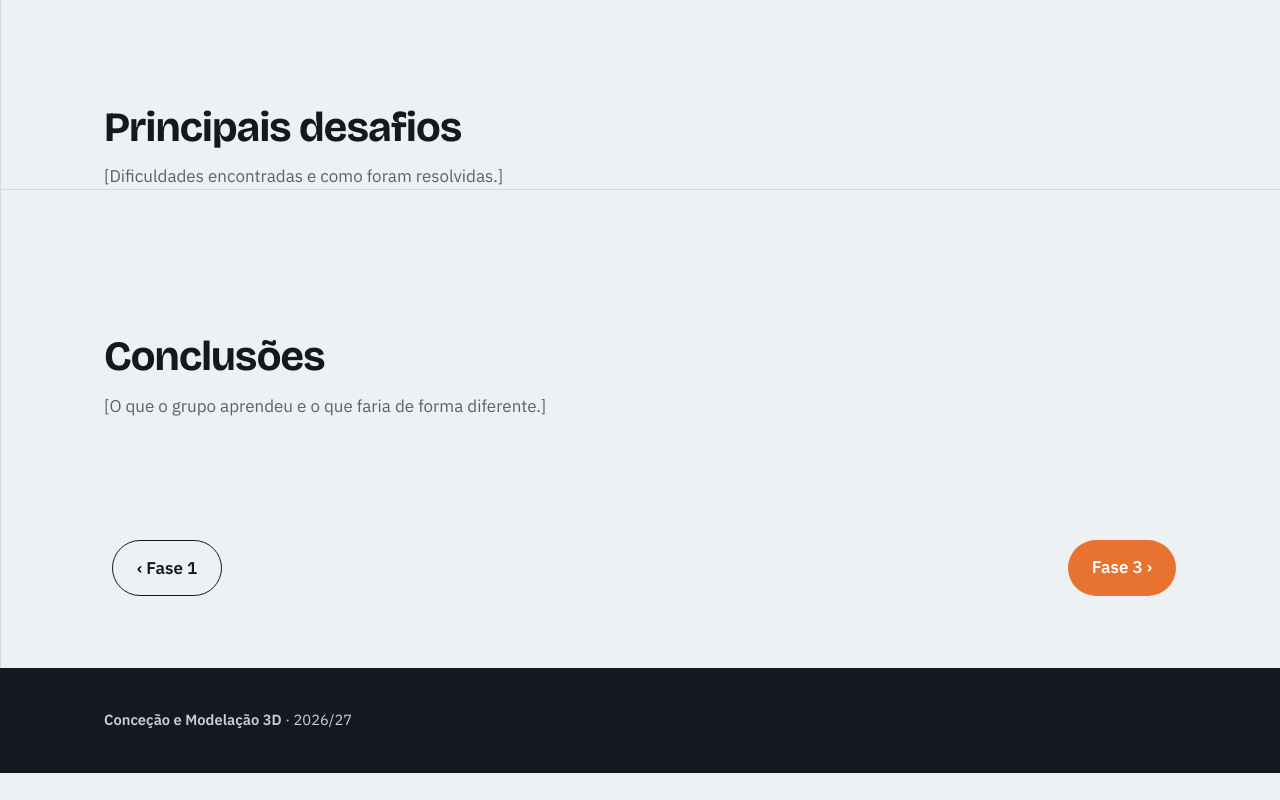
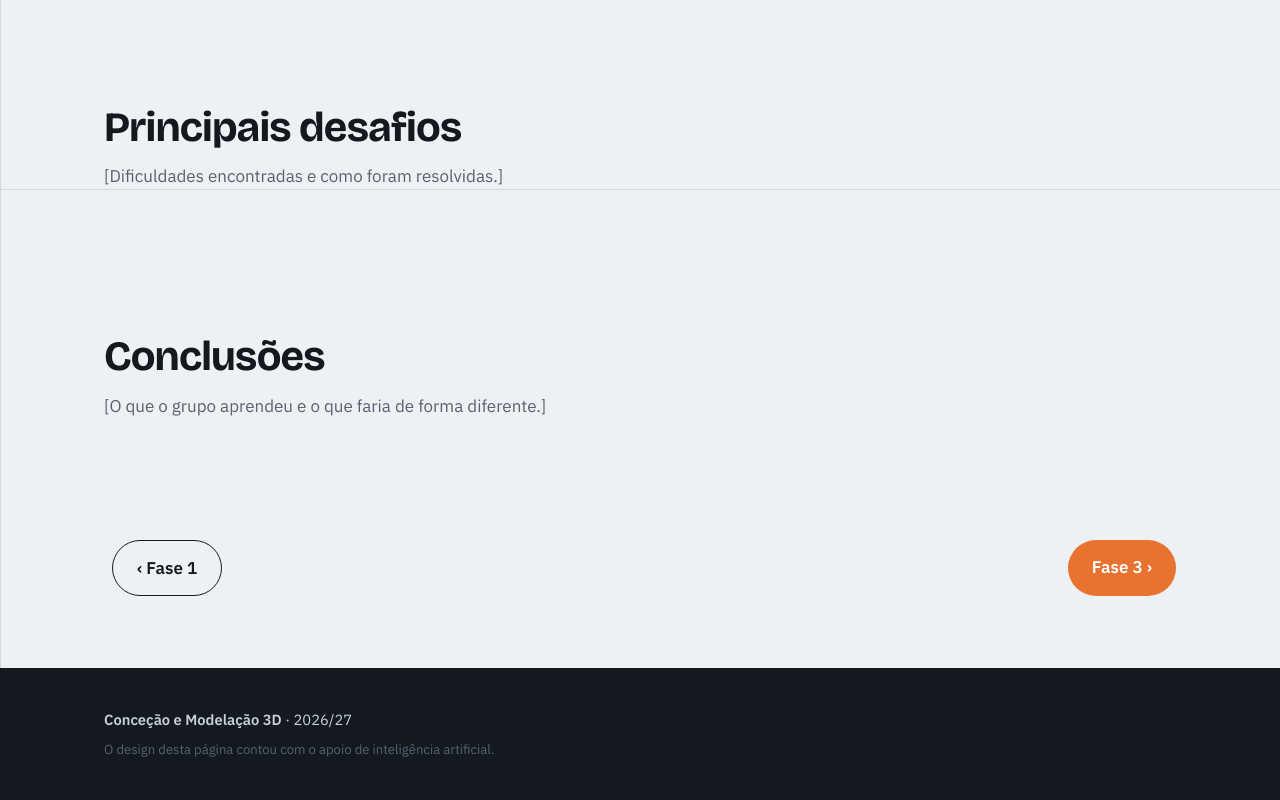
Before and after one commit to Just4FunGames/CM3D, a plain HTML site: page cm3d/fase-2.html in a window 1280 px wide. Shown: the part 3011-3811 px from the top of the page. Before the commit the page ends 3784 px from the top, so only its background shows below. Drawn offline with nearby package versions, Linux system fonts and the light colour scheme.

Commit message:
Adicionar atribuição de design com IA
Co-authored-by: Copilot <223556219+Copilot@users.noreply.github.com>

```diff
--- a/cm3d/css/style.css
+++ b/cm3d/css/style.css
@@ -525,6 +525,11 @@ footer {
   margin-top: 40px;
   font-size: 0.92rem;
 }
+.ai-credit {
+  margin-top: 6px;
+  font-size: 0.82rem;
+  color: var(--mut);
+}
 html[data-theme="dark"] .skip:focus,
 html[data-theme="dark"] nav a:hover,
 html[data-theme="dark"] .sub > ul,
--- a/cm3d/fase-2.html
+++ b/cm3d/fase-2.html
@@ -209,6 +209,7 @@
         <p>
           <strong>Conceção e Modelação 3D</strong> · 2026/27
         </p>
+        <p class="ai-credit">O design desta página contou com o apoio de inteligência artificial.</p>
       </div>
     </footer>
     <script src="js/main.js"></script>
```
Also changed, not shown: cm3d/equipa.html (+1 -0 lines), cm3d/fase-1.html (+1 -0 lines), cm3d/fase-3.html (+1 -0 lines), cm3d/index.html (+1 -0 lines), cm3d/projetos.html (+1 -0 lines).
